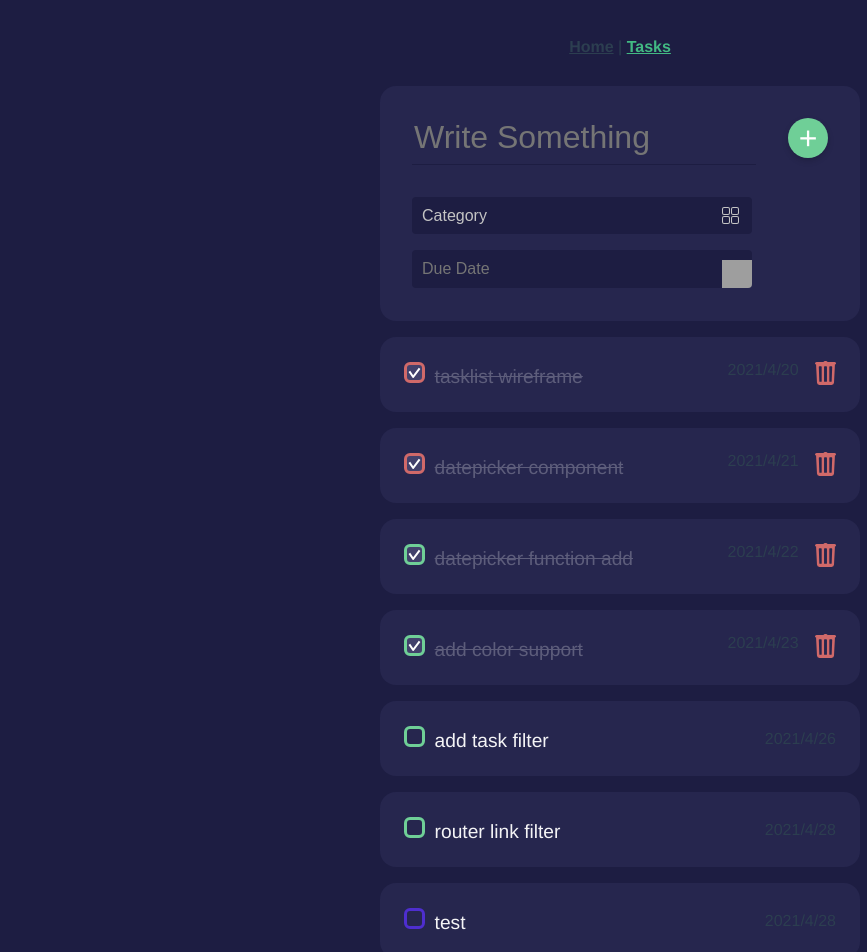
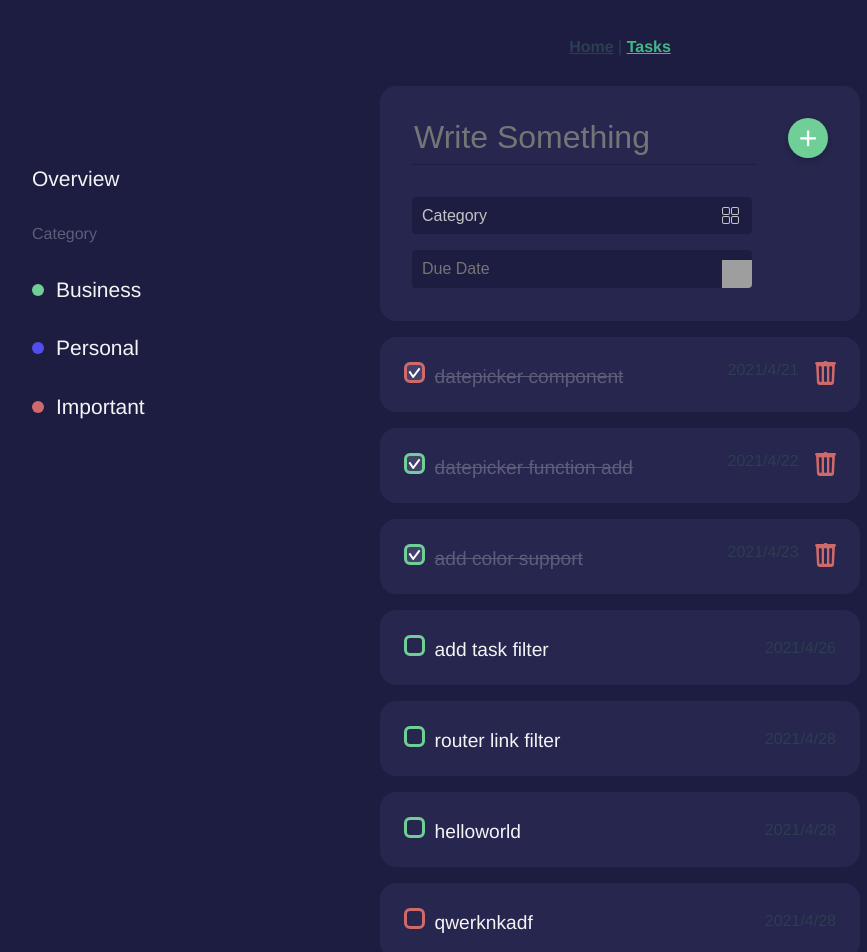
Before and after one commit to TitanTsai/JS-Daily-Project, a Vue app: page /#/tasks in a window 1280 px wide. Shown: the top 952 px of the page, without its empty margins (20-887 px from the left). Built offline with nearby package versions, Linux system fonts and the light colour scheme; data requests are answered from the project's data file; grey boxes are pictures that could not be loaded.

Commit message:
added sidebar and task filter

```diff
--- a/db.json
+++ b/db.json
@@ -1,12 +1,5 @@
 {
   "taskList": [
-    {
-      "id": 1619515800809,
-      "name": "tasklist wireframe",
-      "category": "Important",
-      "duedate": "2021/4/20",
-      "isDone": true
-    },
     {
       "id": 1619515819401,
       "name": "datepicker component",
@@ -43,31 +36,38 @@
       "isDone": false
     },
     {
-      "id": 1619583192813,
-      "name": "test",
-      "category": "",
+      "id": 1619596717708,
+      "name": "helloworld",
+      "category": "Business",
       "duedate": "2021/4/28",
       "isDone": false
     },
     {
-      "id": 1619585030336,
-      "name": "hello world",
-      "category": "",
+      "id": 1619597850157,
+      "name": "qwerknkadf",
+      "category": "Important",
+      "duedate": "2021/4/28",
+      "isDone": false
+    },
+    {
+      "id": 1619608437578,
+      "name": "do something",
+      "category": "Personal",
       "duedate": "2021/4/28",
       "isDone": false
     }
   ],
   "types": [
     {
-      "typename": "Business",
+      "typeName": "Business",
       "color": "#6FCF97"
     },
     {
-      "typename": "Personal",
+      "typeName": "Personal",
       "color": "#524EEE"
     },
     {
-      "typename": "Important",
+      "typeName": "Important",
       "color": "#D06969"
     }
   ]
--- a/src/components/ColorPicker.vue
+++ b/src/components/ColorPicker.vue
@@ -1,7 +1,7 @@
 <template>
     <select class="cp-container" v-model="selected">
         <option value="" disabled>Category</option>
-        <option v-for="type in types" :key="type.typename" :value="type.typename">{{type.typename}}</option>
+        <option v-for="type in types" :key="type.typeName" :value="type.typeName">{{type.typeName}}</option>
     </select>
 
 
--- /dev/null
+++ b/src/components/SideBar.vue
@@ -0,0 +1,93 @@
+<template>
+    <div class="sidebar">
+        <ul class="sb_catlist">
+            <li class="sb_main">Overview</li>
+            <li class="sb_span">Category</li>
+            <li class="sb_catlink" v-for="type in types" :key="type.typename"  @click="filterHandler"><span class="sb_colortag" :style="{backgroundColor:`${type.color}`}"></span>{{type.typeName}}</li>
+        </ul>
+    </div>
+</template>
+
+<script>
+import axios from 'axios'
+export default {
+    data(){
+        return{
+            types:[]
+        }
+    },
+    methods:{
+        getTask(){
+            axios.get('http://localhost:3000/types/')
+            .then(response=>{
+                this.types = response.data;
+            })
+            .catch(error =>{
+                alert(console.log(error))
+            })
+        },
+    },
+    created(){
+        this.getTask()
+    }
+}
+</script>
+
+<style scoped>
+    .sidebar{
+        width:305px;
+        position:fixed;
+        top:8em;
+        left:0;
+        z-index:1000;
+        min-height:100%;
+        text-align: left;
+        display: flex;
+        justify-content: flex-start;
+    }
+
+    .sb_catlist{
+        list-style-type: none;
+        width:80%;
+    }
+
+    .sb_main{
+        font-weight:500
+    }
+
+    .sb_main, .sb_catlink{
+        margin:0.5em 0;
+        display: flex;
+        align-items: center;
+        color:var(--white);
+        font-size:21px;
+        padding:12px;
+        border-radius: 8px;
+        cursor:pointer;
+    }
+
+    .sb_catlink:hover{
+        background-color:var(--bright)
+    }
+
+
+    .sb_main:hover{
+        background-color:var(--bright)
+    }
+
+    .sb_span{
+        color:var(--disabled);
+        font-size:16px;
+        padding:12px;
+
+    }
+
+    .sb_colortag{
+        width:12px;
+        height:12px;
+        display: block;
+        border-radius: 6px;
+        margin-right:12px;
+    }
+
+</style>
--- a/src/components/TaskList.vue
+++ b/src/components/TaskList.vue
@@ -1,7 +1,6 @@
 <template>
     <div class="task-list">
-
-            <div class="task-item" v-for="task in taskList" :key="task.id">
+        <div class="task-item" v-for="task in filterList" :key="task.id">
             <div class="task-item-left">
                 <input type="checkbox" v-model="task.isDone" :id="task.id" @click="markDone(task)">
                 <label :for="task.id" class="task-item-name" :class="{isDone:task.isDone}"><span :for="task.category" :style="{borderColor:`${indexColor(task.category)}`}"></span>{{task.name}}</label>
@@ -20,11 +19,13 @@ import axios from 'axios'
 export default {
     data(){
         return{
-            taskList:null,
+            taskList: [],
+            filterList:[],
             types:
                 [{'typeName':'Business','color':'#6FCF97'},
                 {'typeName':'Personal','color':'#524EEE'},
-                {'typeName':'Important','color':'#D06969'}]
+                {'typeName':'Important','color':'#D06969'}],
+            isFiltered: false
         }
     },
     created(){
@@ -32,12 +33,14 @@ export default {
     },
     methods:{
         getTask(){
-            axios.get('http://localhost:3000/taskList')
+            axios.get('http://localhost:3000/taskList/')
             .then(response=>{
-                this.taskList = response.data
+
+                this.taskList = response.data;
+                this.filterList = this.taskList;
             })
-            .catch(error=>{
-                console.log(error)
+            .catch(()=>{
+                alert('This App requires JSON Server Running')
             })
         },
 
@@ -64,6 +67,15 @@ export default {
             if(!index){return '#4E2ECF'}
             let color = this.types.find( element=>element.typeName === index).color
             return color
+        },
+
+        filterCat(value){
+            this.filterList = this.taskList;
+            let filterArray=[];
+            if(!value){filterArray = this.filterList}
+            else{
+            filterArray = this.filterList.filter(item=>{return item.category.includes(value)})}
+            this.filterList = filterArray;
         }
 
     },
--- a/src/views/TaskManager.vue
+++ b/src/views/TaskManager.vue
@@ -1,7 +1,9 @@
 <template>
+    <div>
+        <SideBar/>
+    </div>
     <div class="task-container">
-       <TaskInput />
-
+        <TaskInput />
         <TaskList />
     </div>
 
@@ -10,12 +12,13 @@
 <script>
 import TaskInput from '@/components/TaskInput'
 import TaskList from '@/components/TaskList'
-
+import SideBar from '@/components/SideBar'
 export default {
     components:{
-       TaskInput,
-       TaskList
-        }
+        SideBar,
+        TaskInput,
+        TaskList
+    }
 }
 </script>
 
```
Lines whose indentation alone changed are shown as unchanged.
